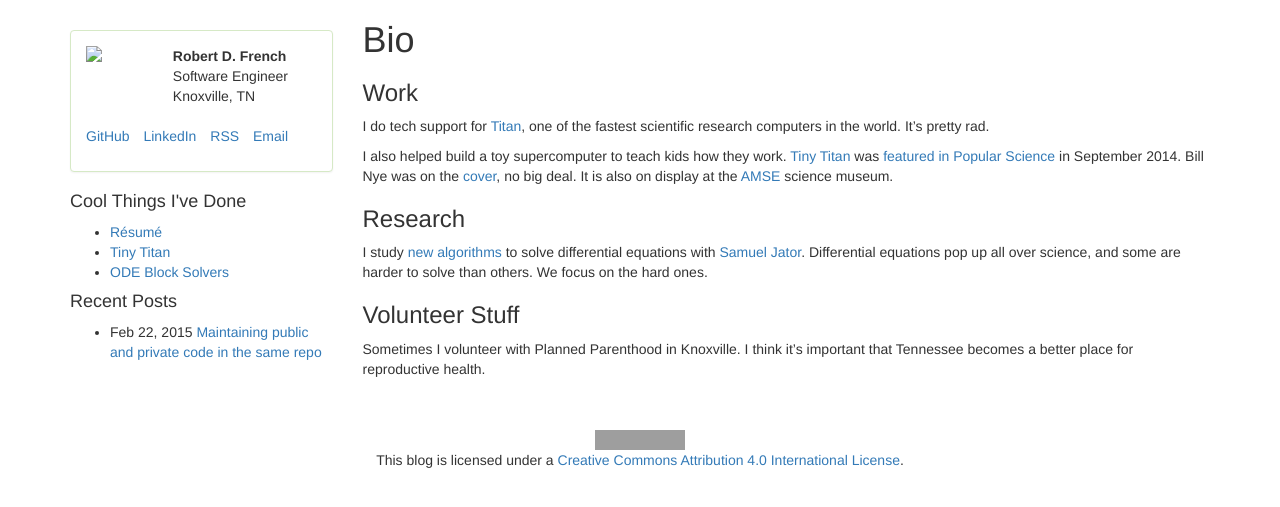
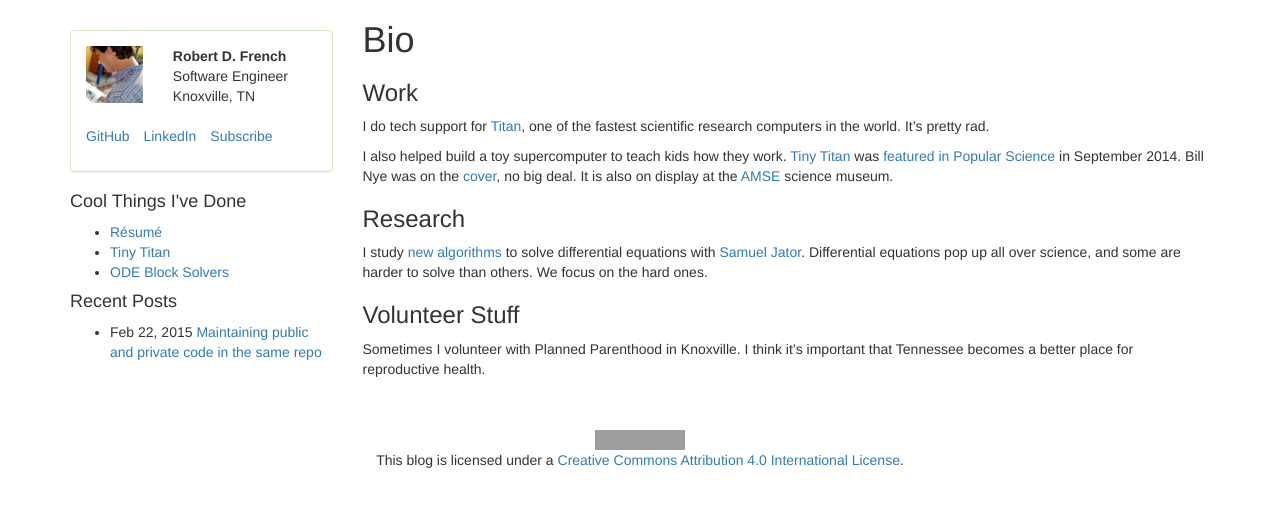
Before and after one commit to robertdfrench/robertdfrench.github.com, a Jekyll site: the page built from about.md, in a window 1280 px wide. Shown: the top 507 px of the page. Built offline with Jekyll 4.4.1, drawn with Linux system fonts in a browser that asks for light colours; grey boxes are pictures that could not be loaded.

```diff
--- a/_config.yml
+++ b/_config.yml
@@ -3,7 +3,7 @@ title: "Robert D. French"
 subtitle: "Mathematical Software Engineering"
 author: Robert D. French
 email: robert@robertdfrench.me
-description: "My name is Robert French, and I'm a mathematical software engineer. I like B-Trees, ODEs, and DAGs. I'm currently retooling the user accounting system for [Titan](https://www.olcf.ornl.gov/titan/)."
+description: "My name is Robert French, and I'm a mathematical software engineer. I like B-Trees, ODEs, and DAGs. I'm currently retooling the user accounting system for https://www.olcf.ornl.gov/titan/."
 baseurl: "" # the subpath of your site, e.g. /blog/
 url: "http://www.robertdfrench.me" # the base hostname & protocol for your site
 twitter_username: robertdfrench
--- a/_layouts/default.html
+++ b/_layouts/default.html
@@ -6,7 +6,7 @@
 			 <meta http-equiv="X-UA-Compatible" content="IE=edge">
 
 			 <title>Robert D. French</title>
-			 <meta name="description" content="My name is Robert French, and I'm a mathematical software engineer. I like B-Trees, ODEs, and DAGs. I'm currently retooling the user accounting system for [Titan](https://www.olcf.ornl.gov/titan/).">
+			 <meta name="description" content="{{ site.description }}">
 
 			 <link rel="canonical" href="http://www.robertdfrench.me/">
 			 <!-- Latest compiled and minified CSS -->
@@ -25,7 +25,7 @@
 							<div class="panel-body">
 								<div class="row">
 									  <div class="col-md-4">
-									    <img src="assets/profile_square.jpg" class="img-responsive">
+											<img src="{{site.baseurl}}/assets/profile_square.jpg" class="img-responsive">
 								       </div>
 									  <div class="col-md-8">
 									    <address>
@@ -36,10 +36,9 @@
 								       </div>
 									  <nav class="col-md-12">
 											<ul class="list-inline">
-												   <li><a href="#">GitHub</a></li>
-												   <li><a href="#">LinkedIn</a></li>
-												   <li><a href="{{ site.baseurl}}/feed.xml">RSS</a></li>
-												   <li><a href="#">Email</a></li>
+												   <li><a href="https://github.com/robertdfrench">GitHub</a></li>
+												   <li><a href="https://www.linkedin.com/in/robert-d-french-72b76113">LinkedIn</a></li>
+												   <li><a href="{{ site.baseurl}}/feed.xml">Subscribe</a></li>
 											</ul>
 									  </nav>
 								</div>
```
